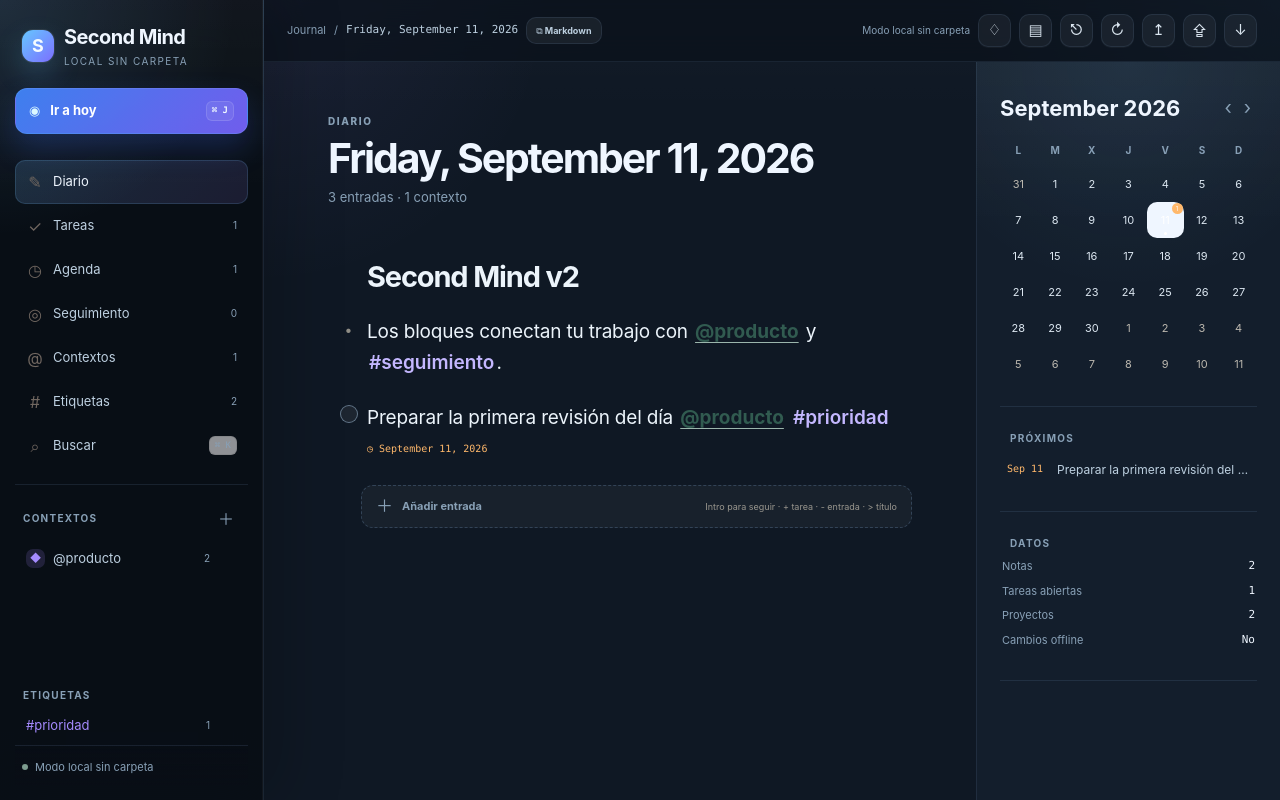
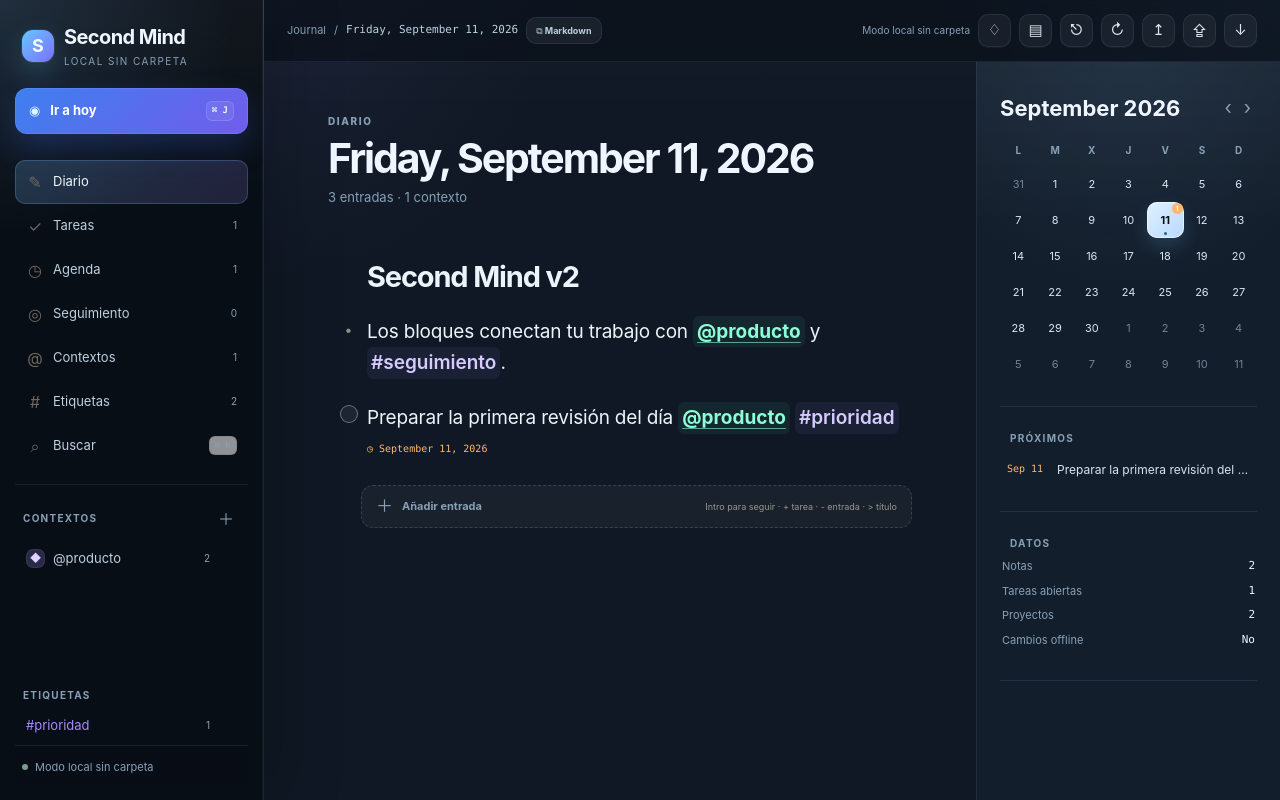
Before and after one commit to jlaguilargomez/second-mind, a Vue app: page / in a window 1280 px wide. Built offline with nearby package versions, Linux system fonts and the light colour scheme; a web font is replaced by a local one.

Commit message:
Improve contrast for calendar and context states

```diff
--- a/src/styles.css
+++ b/src/styles.css
@@ -145,8 +145,8 @@ kbd {
 }
 .sidebar-entity-row { display: flex; align-items: center; border-radius: 10px; }
 .sidebar-entity-row.active {
-  background: rgba(119,196,255,.12);
-  box-shadow: inset 0 0 0 1px rgba(119,196,255,.14);
+  background: linear-gradient(135deg, rgba(119,196,255,.18), rgba(165,139,255,.14));
+  box-shadow: inset 0 0 0 1px rgba(119,196,255,.2);
 }
 .sidebar-entity-row .context-link, .sidebar-entity-row .tag-link { min-width: 0; }
 .delete-entity-button {
@@ -159,9 +159,9 @@ kbd {
 .delete-entity-button:hover { background: var(--rose-soft); }
 .primary-nav button:hover, .primary-nav button.active, .context-link:hover,
 .context-link.active, .tag-link:hover, .tag-link.active {
-  background: linear-gradient(135deg, rgba(119,196,255,.16), rgba(165,139,255,.12));
+  background: linear-gradient(135deg, rgba(119,196,255,.2), rgba(165,139,255,.16));
   color: var(--ink);
-  box-shadow: inset 0 0 0 1px rgba(119,196,255,.16);
+  box-shadow: inset 0 0 0 1px rgba(119,196,255,.22);
 }
 .primary-nav button > span { width: 18px; color: #706760; font-size: 16px; text-align: center; }
 .primary-nav small, .context-link small, .tag-link small { margin-left: auto; color: var(--muted); font-size: 10px; }
@@ -203,12 +203,13 @@ kbd {
 .context-dot {
   width: 19px; height: 19px; display: grid; place-items: center; flex: 0 0 auto;
   margin-right: 8px; border-radius: 7px; font-size: 11px; font-weight: 700;
+  box-shadow: inset 0 0 0 1px rgba(255,255,255,.06);
 }
-.color-sage { color: var(--green); background: var(--green-soft); }
+.color-sage { color: #92ffd8; background: rgba(77,212,172,.22); }
 .color-blue { color: var(--blue); background: var(--blue-soft); }
 .color-amber { color: var(--amber); background: var(--amber-soft); }
-.color-violet { color: var(--violet); background: var(--violet-soft); }
-.color-rose { color: var(--rose); background: var(--rose-soft); }
+.color-violet { color: #dfd3ff; background: rgba(165,139,255,.22); }
+.color-rose { color: #ffd2d7; background: rgba(255,143,157,.2); }
 .tag-link { padding-block: 6px; }
 .tag-link span { color: var(--violet); }
 .sidebar-footer {
@@ -347,15 +348,15 @@ kbd {
   border: 0; border-radius: 6px; padding: 2px 5px; background: transparent; font-size: 9px;
 }
 .metadata-context, .inline-context {
-  color: #315b50; background: transparent !important; padding: 0 2px;
+  color: #8dffd7; background: rgba(77,212,172,.08) !important; padding: 0 4px;
   font: inherit; font-weight: 700; text-decoration: underline;
-  text-decoration-color: #9bb5ac; text-decoration-thickness: 1px; text-underline-offset: 4px;
+  text-decoration-color: rgba(141,255,215,.58); text-decoration-thickness: 1px; text-underline-offset: 4px;
 }
 .metadata-tag, .inline-tag {
-  color: #c4b7ff; background: transparent !important; padding: 0 2px;
+  color: #d6caff; background: rgba(165,139,255,.08) !important; padding: 0 4px;
   font: inherit; font-weight: 600;
 }
-.inline-context:hover, .inline-tag:hover { background: rgba(119,196,255,.1) !important; border-radius: 4px; }
+.inline-context:hover, .inline-tag:hover { background: rgba(119,196,255,.14) !important; border-radius: 6px; }
 .metadata-reminder { color: var(--amber); font-family: var(--font-mono); font-size: 10px; }
 .priority-badge {
   display: inline-flex; align-items: center; gap: 3px; width: fit-content;
@@ -570,7 +571,11 @@ kbd {
   background: linear-gradient(180deg, rgba(19,30,44,.72), rgba(13,21,32,.82)); text-align: left; box-shadow: var(--shadow-soft);
 }
 .entity-directory > button:hover,
-.entity-directory > button.active { border-color: rgba(119,196,255,.24); background: linear-gradient(180deg, rgba(24,38,56,.84), rgba(16,26,40,.92)); }
+.entity-directory > button.active {
+  border-color: rgba(119,196,255,.3);
+  background: linear-gradient(180deg, rgba(24,38,56,.9), rgba(16,26,40,.98));
+  box-shadow: inset 0 0 0 1px rgba(119,196,255,.14), 0 16px 34px rgba(2,8,18,.24);
+}
 .entity-directory span { min-width: 0; }
 .entity-directory strong, .entity-directory small { display: block; overflow: hidden; white-space: nowrap; text-overflow: ellipsis; }
 .entity-directory strong { color: var(--ink); font-size: 13px; }
@@ -683,11 +688,11 @@ kbd {
   color: #ffd2d7; background: rgba(255,255,255,.06); font-size: 10px;
 }
 .delete-context-button:hover { background: var(--rose-soft); }
-.context-sage { background: var(--green-soft); }
-.context-violet { background: var(--violet-soft); }
-.context-blue { background: var(--blue-soft); }
-.context-amber { background: var(--amber-soft); }
-.context-rose { background: var(--rose-soft); }
+.context-sage { background: linear-gradient(135deg, rgba(34,76,63,.88), rgba(15,52,43,.94)); }
+.context-violet { background: linear-gradient(135deg, rgba(70,60,110,.84), rgba(37,31,63,.94)); }
+.context-blue { background: linear-gradient(135deg, rgba(35,77,110,.86), rgba(18,47,71,.94)); }
+.context-amber { background: linear-gradient(135deg, rgba(99,66,29,.86), rgba(63,39,14,.94)); }
+.context-rose { background: linear-gradient(135deg, rgba(103,49,57,.86), rgba(63,24,29,.94)); }
 .context-section { margin-bottom: 38px; }
 .context-section .task-card:first-of-type { margin-top: 8px; }
 .activity-timeline { border-left: 1px solid rgba(120, 157, 196, .18); margin: 18px 0 0 10px; padding-left: 22px; }
@@ -735,25 +740,41 @@ kbd {
   position: relative; height: 36px; border: 0; border-radius: 10px; background: transparent; font-size: 11px;
 }
 .calendar-grid button:hover { background: rgba(119,196,255,.1); }
-.calendar-grid button.muted { color: #bbb7ae; }
-.calendar-grid button.selected { color: white; background: var(--ink); }
-.calendar-grid button.today:not(.selected) { box-shadow: inset 0 0 0 1px var(--green); }
+.calendar-grid button.muted { color: #6f8499; }
+.calendar-grid button.selected {
+  color: #081018;
+  background: linear-gradient(135deg, #dff1ff 0%, #b9d9ff 100%);
+  box-shadow: 0 8px 18px rgba(119,196,255,.18), inset 0 0 0 1px rgba(255,255,255,.55);
+  font-weight: 700;
+}
+.calendar-grid button.today:not(.selected) {
+  color: #e8fff7;
+  background: rgba(77,212,172,.12);
+  box-shadow: inset 0 0 0 1px rgba(77,212,172,.42);
+}
 .calendar-grid button.has-note::after {
   content: ''; position: absolute; bottom: 3px; left: calc(50% - 1.5px); width: 3px; height: 3px; border-radius: 50%; background: var(--green);
 }
-.calendar-grid button.selected::after { background: white; }
+.calendar-grid button.selected::after { background: #24618c; }
 .calendar-grid button i {
   position: absolute; top: 1px; right: 1px; min-width: 11px; height: 11px; padding: 0 2px;
   border-radius: 6px; color: white; background: var(--amber); font-size: 6px; font-style: normal; line-height: 11px;
 }
 .right-section { padding: 24px 2px; border-bottom: 1px solid rgba(120, 157, 196, .14); }
 .upcoming-link { display: grid; grid-template-columns: 42px 1fr; gap: 8px; width: 100%; border: 0; padding: 8px 5px; background: transparent; text-align: left; }
-.upcoming-link:hover { background: rgba(119,196,255,.1); border-radius: 10px; }
+.upcoming-link:hover {
+  background: linear-gradient(135deg, rgba(119,196,255,.1), rgba(165,139,255,.08));
+  border-radius: 10px;
+}
 .upcoming-link time { color: var(--amber); font-family: var(--font-mono); font-size: 10px; }
-.upcoming-link span { overflow: hidden; color: var(--muted-strong); font-family: var(--font-ui); font-size: 12px; white-space: nowrap; text-overflow: ellipsis; }
+.upcoming-link span { overflow: hidden; color: #d6e5f3; font-family: var(--font-ui); font-size: 12px; white-space: nowrap; text-overflow: ellipsis; }
 .empty-copy { color: var(--muted); font-family: var(--font-ui); font-size: 13px; line-height: 1.6; }
 .tag-cloud { display: flex; flex-wrap: wrap; gap: 5px; }
-.tag-cloud button { border: 0; border-radius: 999px; padding: 7px 9px; color: #d4c8ff; background: rgba(165,139,255,.14); font-size: 10px; }
+.tag-cloud button {
+  border: 0; border-radius: 999px; padding: 7px 9px; color: #e0d7ff; background: rgba(165,139,255,.18);
+  box-shadow: inset 0 0 0 1px rgba(165,139,255,.16);
+  font-size: 10px;
+}
 .tag-cloud small { color: #9590bf; }
 .stats-list { margin: 0; font-size: 11px; }
 .stats-list div { display: flex; justify-content: space-between; margin-bottom: 8px; }
```
